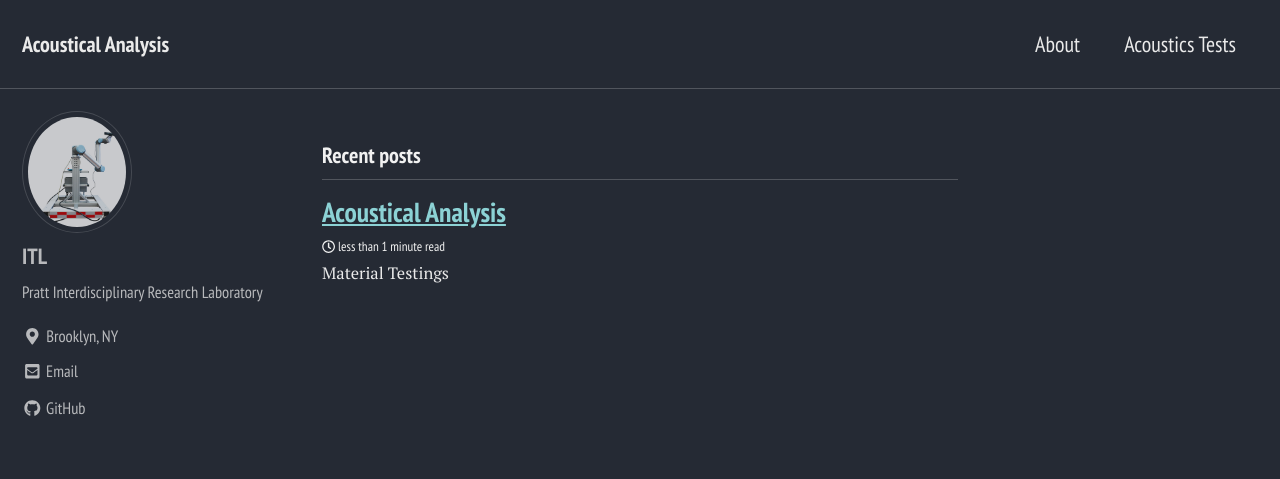
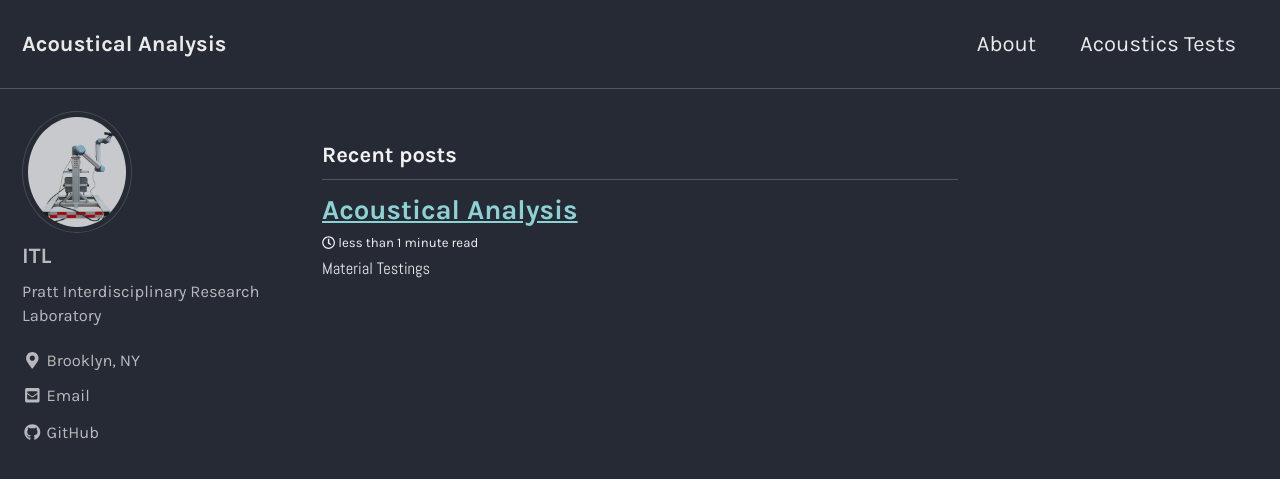
Before and after one commit to tedngai/itldatafactory, a Jekyll site: the page built from index.html, in a window 1280 px wide and 900 px high. Shown: the top 479 px of the window. Built offline with Jekyll 4.4.1, drawn with Linux system fonts in a browser that asks for light colours; cached includes are drawn as plain includes; the list of posts is cut into pages by our own code.

Commit message:
new edit

```diff
--- a/_includes/head/custom.html
+++ b/_includes/head/custom.html
@@ -1,6 +1,6 @@
 <!-- start custom head snippets -->
 
-<link href="https://fonts.googleapis.com/css?family=PT+Sans+Narrow:400,700|PT+Serif:400,700,400italic" rel="stylesheet" type="text/css">
+<link href="https://fonts.googleapis.com/css?family=Karla:400,700|Abel:400,700" rel="stylesheet" type="text/css">
 
 <!-- insert favicons. use https://realfavicongenerator.net/ -->
 
--- a/_sass/minimal-mistakes/_variables.scss
+++ b/_sass/minimal-mistakes/_variables.scss
@@ -6,15 +6,15 @@
    Typography
    ========================================================================== */
 
-$doc-font-size: 14 !default;
+$doc-font-size: 12 !default;
 
 /* paragraph indention */
 $paragraph-indent: false !default; // true, false (default)
 $indent-var: 1.3em !default;
 
 /* system typefaces */
-$serif: "PT Serif", Georgia, Times, serif !default;
-$sans-serif: "PT Sans Narrow", -apple-system, BlinkMacSystemFont, "Roboto", "Segoe UI",
+$serif: "Abel", Georgia, Times, serif !default;
+$sans-serif: "Karla", -apple-system, BlinkMacSystemFont, "Roboto", "Segoe UI",
   "Helvetica Neue", "Lucida Grande", Arial, sans-serif !default;
 $monospace: Monaco, Consolas, "Lucida Console", monospace !default;
 
```
